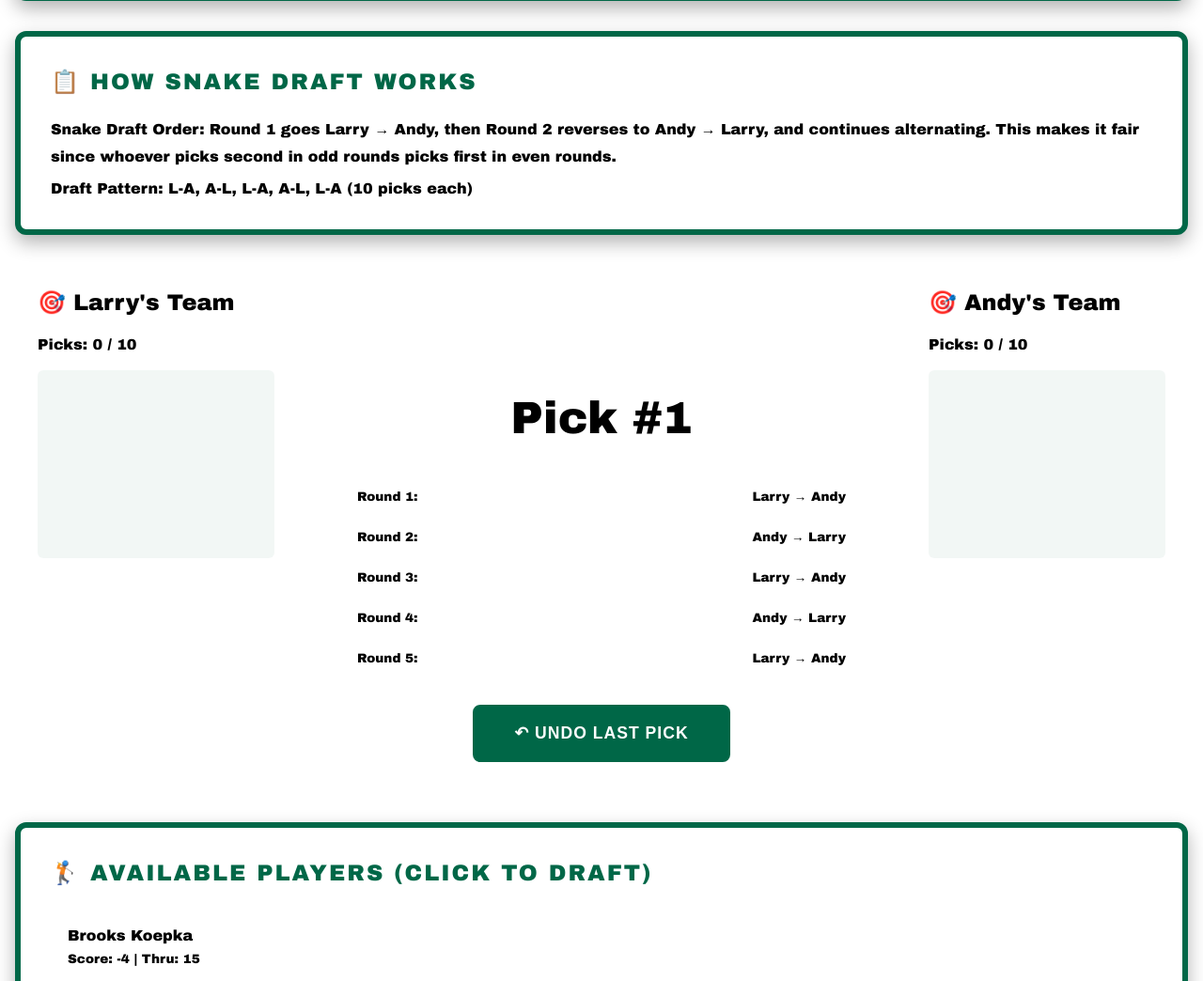
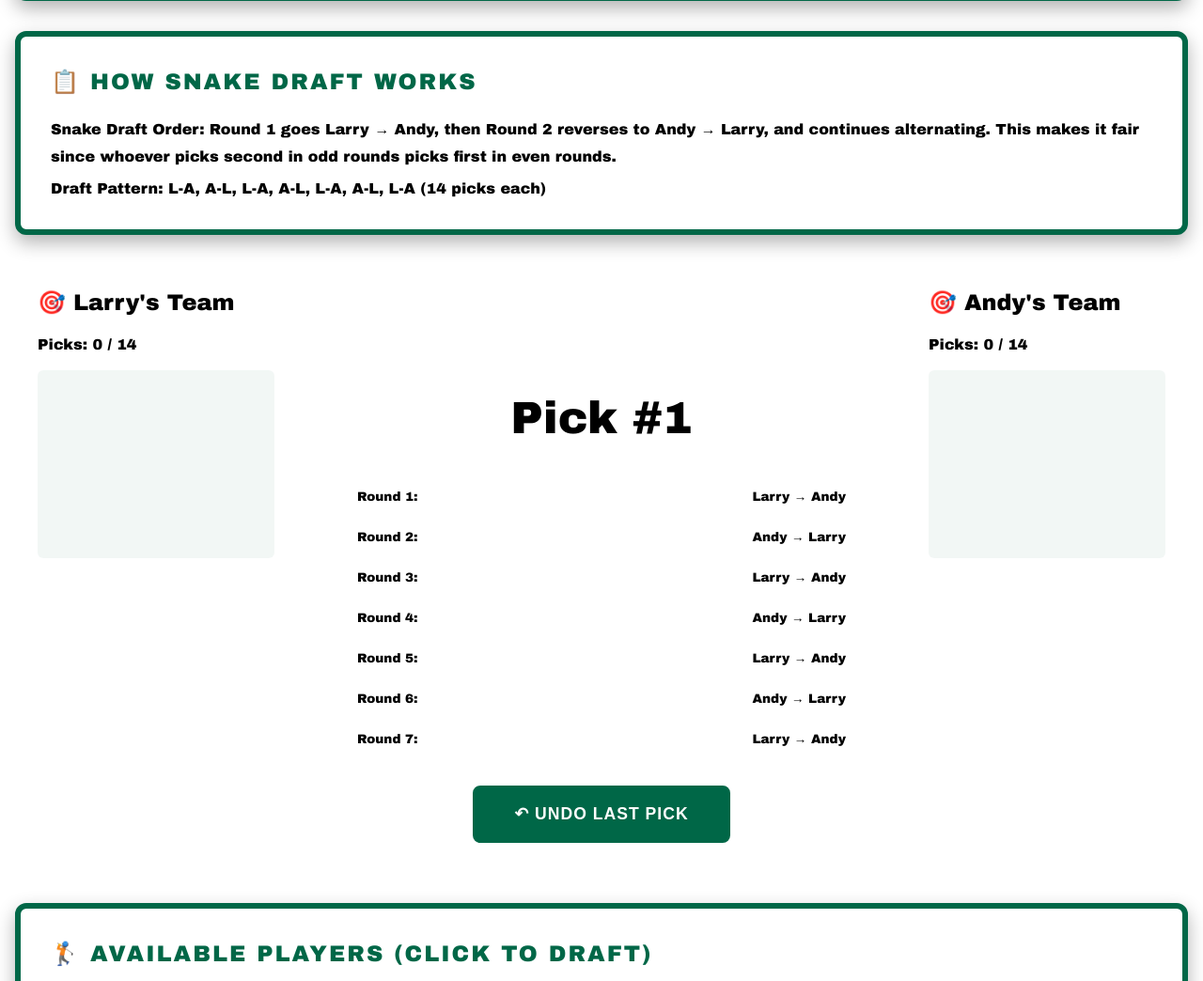
Before and after one commit to soverylarry/golf-betting-app, a Flask app: page /draft in a window 1280 px wide. Shown: the part 400-1444 px from the top of the page at 94% size. Run offline with Flask 3, Linux system fonts and the light colour scheme.

Commit message:
Update draft.html
10 to 14

```diff
--- a/templates/draft.html
+++ b/templates/draft.html
@@ -155,7 +155,7 @@
                 and continues alternating. This makes it fair since whoever picks second in odd rounds picks first in even rounds.
             </p>
             <p style="color: var(--gold); margin-top: 0.5rem;">
-                <strong>Draft Pattern:</strong> L-A, A-L, L-A, A-L, L-A (10 picks each)
+                <strong>Draft Pattern:</strong> L-A, A-L, L-A, A-L, L-A, A-L, L-A (14 picks each)
             </p>
         </div>
 
@@ -164,7 +164,7 @@
             <div class="draft-board">
                 <h2 style="color: var(--primary-blue);">🎯 Larry's Team</h2>
                 <p style="color: var(--text-muted); margin-bottom: 1rem;">
-                    Picks: <strong id="larryPickCount">0</strong> / 10
+                    Picks: <strong id="larryPickCount">0</strong> / 14
                 </p>
                 <ul class="drafted-list" id="larryDrafted"></ul>
             </div>
@@ -198,6 +198,14 @@
                         <span>Round 5:</span>
                         <span>Larry → Andy</span>
                     </div>
+                    <div class="round-viz">
+                        <span>Round 6:</span>
+                        <span>Andy → Larry</span>
+                    </div>
+                    <div class="round-viz">
+                        <span>Round 7:</span>
+                        <span>Larry → Andy</span>
+                    </div>
                 </div>
                 <button id="undoBtn" class="btn-secondary" style="margin-top: 1rem;" disabled>
                     ↶ Undo Last Pick
@@ -208,7 +216,7 @@
             <div class="draft-board">
                 <h2 style="color: var(--primary-red);">🎯 Andy's Team</h2>
                 <p style="color: var(--text-muted); margin-bottom: 1rem;">
-                    Picks: <strong id="andyPickCount">0</strong> / 10
+                    Picks: <strong id="andyPickCount">0</strong> / 14
                 </p>
                 <ul class="drafted-list" id="andyDrafted"></ul>
             </div>
@@ -246,9 +254,10 @@
         const draftState = {
             picks: [], // Array of {team: 'larry'|'andy', player: 'name'}
             currentPick: 1,
-            maxPicks: 20, // 10 per team
+            maxPicks: 28, // 14 per team
             snakeOrder: ['larry', 'andy', 'andy', 'larry', 'larry', 'andy', 'andy', 'larry', 'larry', 'andy',
-                         'andy', 'larry', 'larry', 'andy', 'andy', 'larry', 'larry', 'andy', 'andy', 'larry']
+                         'andy', 'larry', 'larry', 'andy', 'andy', 'larry', 'larry', 'andy', 'andy', 'larry',
+                         'larry', 'andy', 'andy', 'larry', 'larry', 'andy', 'andy', 'larry']
         };
 
         const elements = {
```
